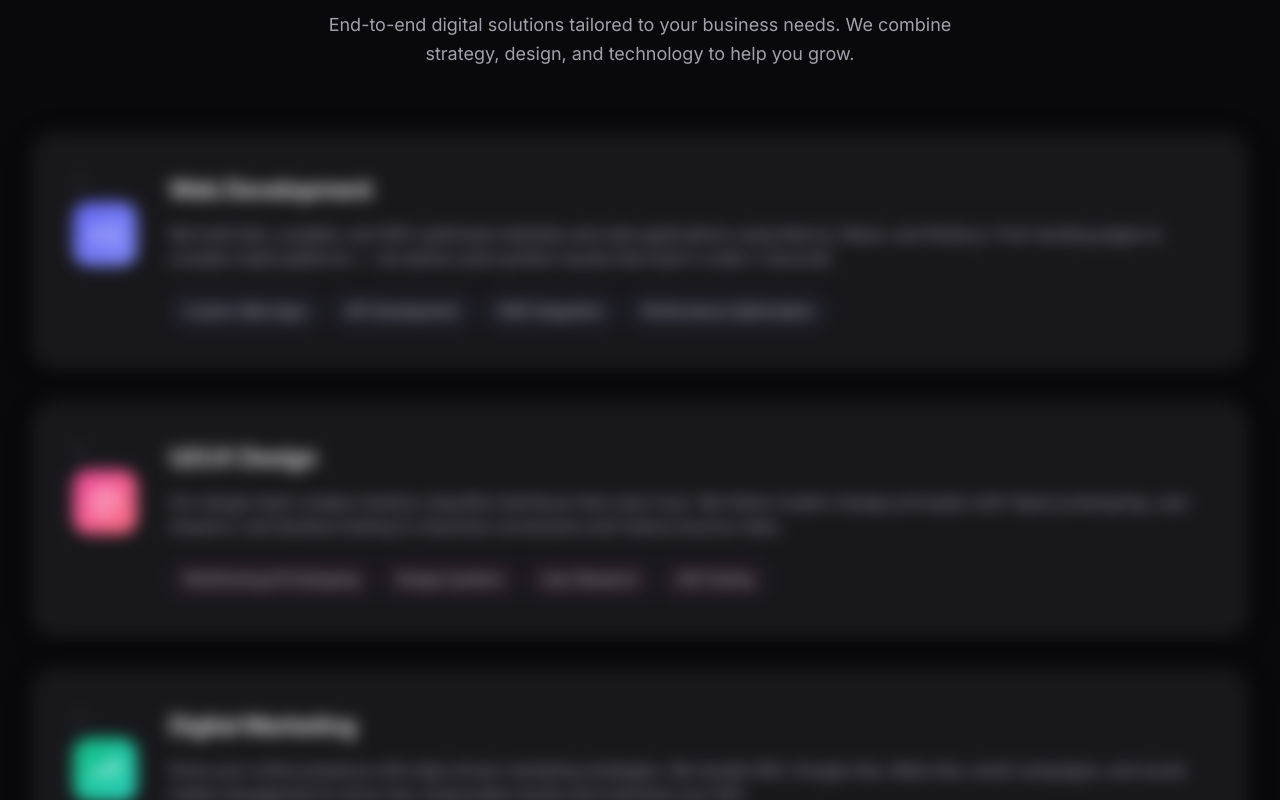
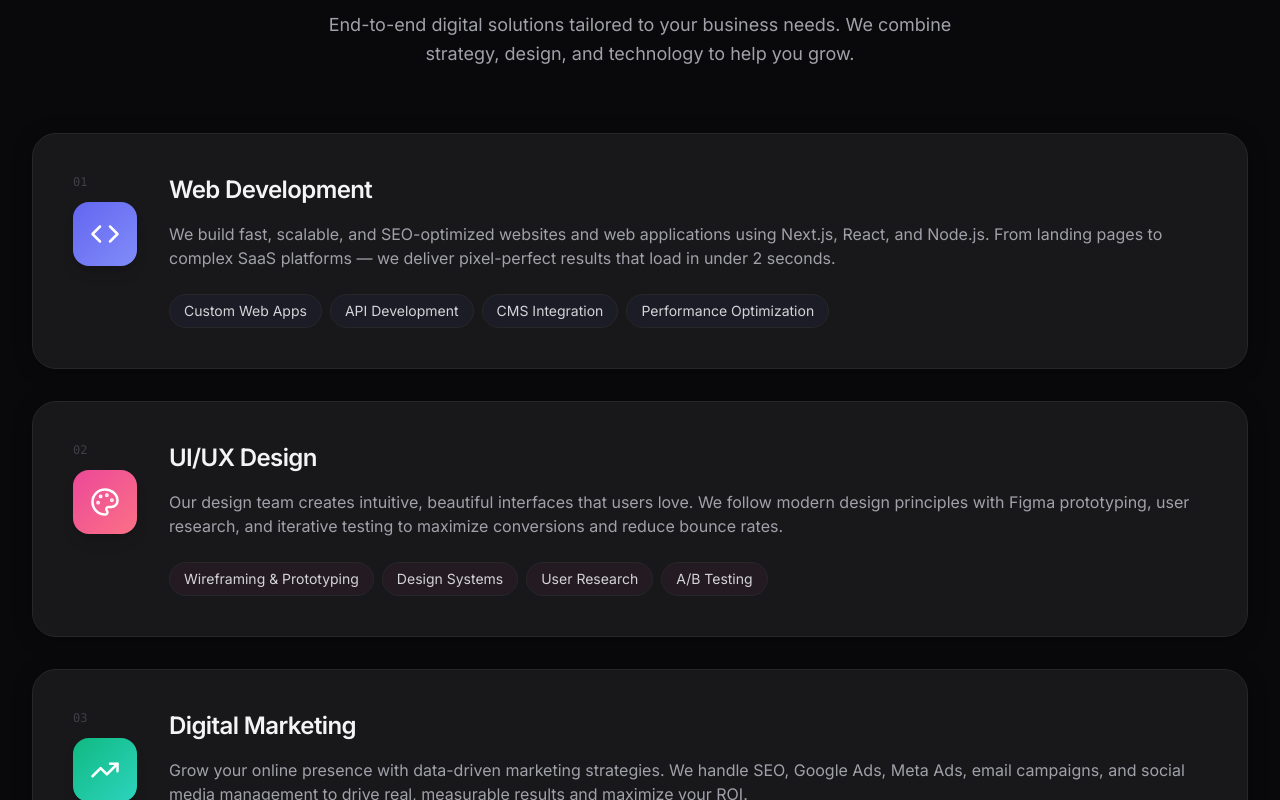
Before and after one commit to arifarman22/crackNcode, a Next.js app in the folder frontend/: page / in a window 1280 px wide. Shown: the part 1200-2000 px from the top of the page. Built offline with nearby package versions, Linux system fonts and the light colour scheme; no server answers.

Commit message:
Fix services scroll animation, seed 6 approved reviews

```diff
--- a/frontend/src/components/sections/ServicesOverview.tsx
+++ b/frontend/src/components/sections/ServicesOverview.tsx
@@ -1,83 +1,65 @@
 "use client";
-import { motion, useScroll, useTransform } from "framer-motion";
-import { useRef } from "react";
+import { motion } from "framer-motion";
 import { Code, Palette, TrendingUp, Globe, Smartphone, Shield, ArrowRight } from "lucide-react";
 import SectionHeading from "@/components/ui/SectionHeading";
 import Link from "next/link";
 
 const services = [
   {
-    icon: Code,
-    title: "Web Development",
+    icon: Code, title: "Web Development", num: "01",
     desc: "We build fast, scalable, and SEO-optimized websites and web applications using Next.js, React, and Node.js. From landing pages to complex SaaS platforms — we deliver pixel-perfect results that load in under 2 seconds.",
     features: ["Custom Web Apps", "API Development", "CMS Integration", "Performance Optimization"],
-    color: "from-brand-500 to-brand-400",
-    bg: "bg-brand-50 dark:bg-brand-500/5",
-    num: "01",
+    color: "from-brand-500 to-brand-400", bg: "bg-brand-50 dark:bg-brand-500/5",
   },
   {
-    icon: Palette,
-    title: "UI/UX Design",
+    icon: Palette, title: "UI/UX Design", num: "02",
     desc: "Our design team creates intuitive, beautiful interfaces that users love. We follow modern design principles with Figma prototyping, user research, and iterative testing to maximize conversions and reduce bounce rates.",
     features: ["Wireframing & Prototyping", "Design Systems", "User Research", "A/B Testing"],
-    color: "from-pink-500 to-rose-400",
-    bg: "bg-pink-50 dark:bg-pink-500/5",
-    num: "02",
+    color: "from-pink-500 to-rose-400", bg: "bg-pink-50 dark:bg-pink-500/5",
   },
   {
-    icon: TrendingUp,
-    title: "Digital Marketing",
+    icon: TrendingUp, title: "Digital Marketing", num: "03",
     desc: "Grow your online presence with data-driven marketing strategies. We handle SEO, Google Ads, Meta Ads, email campaigns, and social media management to drive real, measurable results and maximize your ROI.",
     features: ["SEO & Content Strategy", "Paid Advertising", "Social Media Management", "Analytics & Reporting"],
-    color: "from-emerald-500 to-teal-400",
-    bg: "bg-emerald-50 dark:bg-emerald-500/5",
-    num: "03",
+    color: "from-emerald-500 to-teal-400", bg: "bg-emerald-50 dark:bg-emerald-500/5",
   },
   {
-    icon: Globe,
-    title: "E-Commerce Solutions",
+    icon: Globe, title: "E-Commerce Solutions", num: "04",
     desc: "Launch and scale your online store with our end-to-end e-commerce solutions. We integrate payment gateways, inventory management, and shipping — everything you need to sell online and grow revenue.",
     features: ["Shopify & Custom Stores", "Payment Integration", "Inventory Systems", "Order Management"],
-    color: "from-amber-500 to-orange-400",
-    bg: "bg-amber-50 dark:bg-amber-500/5",
-    num: "04",
+    color: "from-amber-500 to-orange-400", bg: "bg-amber-50 dark:bg-amber-500/5",
   },
   {
-    icon: Smartphone,
-    title: "Mobile App Development",
+    icon: Smartphone, title: "Mobile App Development", num: "05",
     desc: "Cross-platform mobile apps for iOS and Android built with React Native. We deliver smooth, native-feeling experiences with push notifications, offline support, and seamless app store deployment.",
     features: ["iOS & Android Apps", "React Native", "Push Notifications", "App Store Deployment"],
-    color: "from-cyan-500 to-blue-400",
-    bg: "bg-cyan-50 dark:bg-cyan-500/5",
-    num: "05",
+    color: "from-cyan-500 to-blue-400", bg: "bg-cyan-50 dark:bg-cyan-500/5",
   },
   {
-    icon: Shield,
-    title: "Cyber Security",
+    icon: Shield, title: "Cyber Security", num: "06",
     desc: "Protect your digital assets with enterprise-grade security audits, penetration testing, and compliance consulting. We identify vulnerabilities before attackers do and implement robust security measures.",
     features: ["Security Audits", "Penetration Testing", "SSL & Encryption", "Compliance Consulting"],
-    color: "from-violet-500 to-purple-400",
-    bg: "bg-violet-50 dark:bg-violet-500/5",
-    num: "06",
+    color: "from-violet-500 to-purple-400", bg: "bg-violet-50 dark:bg-violet-500/5",
   },
 ];
 
-function ServiceCard({ item }: { item: (typeof services)[0] }) {
-  const ref = useRef<HTMLDivElement>(null);
-  const { scrollYProgress } = useScroll({
-    target: ref,
-    offset: ["start end", "center center"],
-  });
+export default function ServicesOverview() {
+  return (
+    <section className="section-padding">
+      <SectionHeading
+        tag="What We Do"
+        title="Services That Drive Results"
+        description="End-to-end digital solutions tailored to your business needs. We combine strategy, design, and technology to help you grow."
+      />
 
-  const opacity = useTransform(scrollYProgress, [0, 0.5], [0, 1]);
-  const y = useTransform(scrollYProgress, [0, 0.5], [100, 0]);
-  const scale = useTransform(scrollYProgress, [0, 0.5], [0.92, 1]);
-  const blur = useTransform(scrollYProgress, [0, 0.4], [8, 0]);
-
-  return (
+      <div className="space-y-8">
+        {services.map((item) => (
           <motion.div
-      ref={ref}
-      style={{ opacity, y, scale, filter: blur.get() > 0 ? `blur(${blur.get()}px)` : "none" }}
+            key={item.title}
+            initial={{ opacity: 0, y: 100, scale: 0.95 }}
+            whileInView={{ opacity: 1, y: 0, scale: 1 }}
+            viewport={{ once: true, amount: 0.2 }}
+            transition={{ duration: 0.8, ease: "easeOut" }}
             whileHover={{ y: -6, transition: { duration: 0.4 } }}
             className="group rounded-3xl p-8 sm:p-10 bg-white dark:bg-zinc-900 border border-zinc-200 dark:border-zinc-800 shadow-soft dark:shadow-dark-soft hover:shadow-soft-lg dark:hover:shadow-glow hover:border-brand-200 dark:hover:border-brand-500/30 transition-all duration-500"
           >
@@ -106,7 +88,6 @@ function ServiceCard({ item }: { item: (typeof services)[0] }) {
                   {item.desc}
                 </p>
 
-          {/* Feature tags */}
                 <div className="flex flex-wrap gap-2">
                   {item.features.map((f) => (
                     <span
@@ -120,21 +101,6 @@ function ServiceCard({ item }: { item: (typeof services)[0] }) {
               </div>
             </div>
           </motion.div>
-  );
-}
-
-export default function ServicesOverview() {
-  return (
-    <section className="section-padding">
-      <SectionHeading
-        tag="What We Do"
-        title="Services That Drive Results"
-        description="End-to-end digital solutions tailored to your business needs. We combine strategy, design, and technology to help you grow."
-      />
-
-      <div className="space-y-8">
-        {services.map((item) => (
-          <ServiceCard key={item.title} item={item} />
         ))}
       </div>
     </section>
```
Lines whose indentation alone changed are shown as unchanged.
